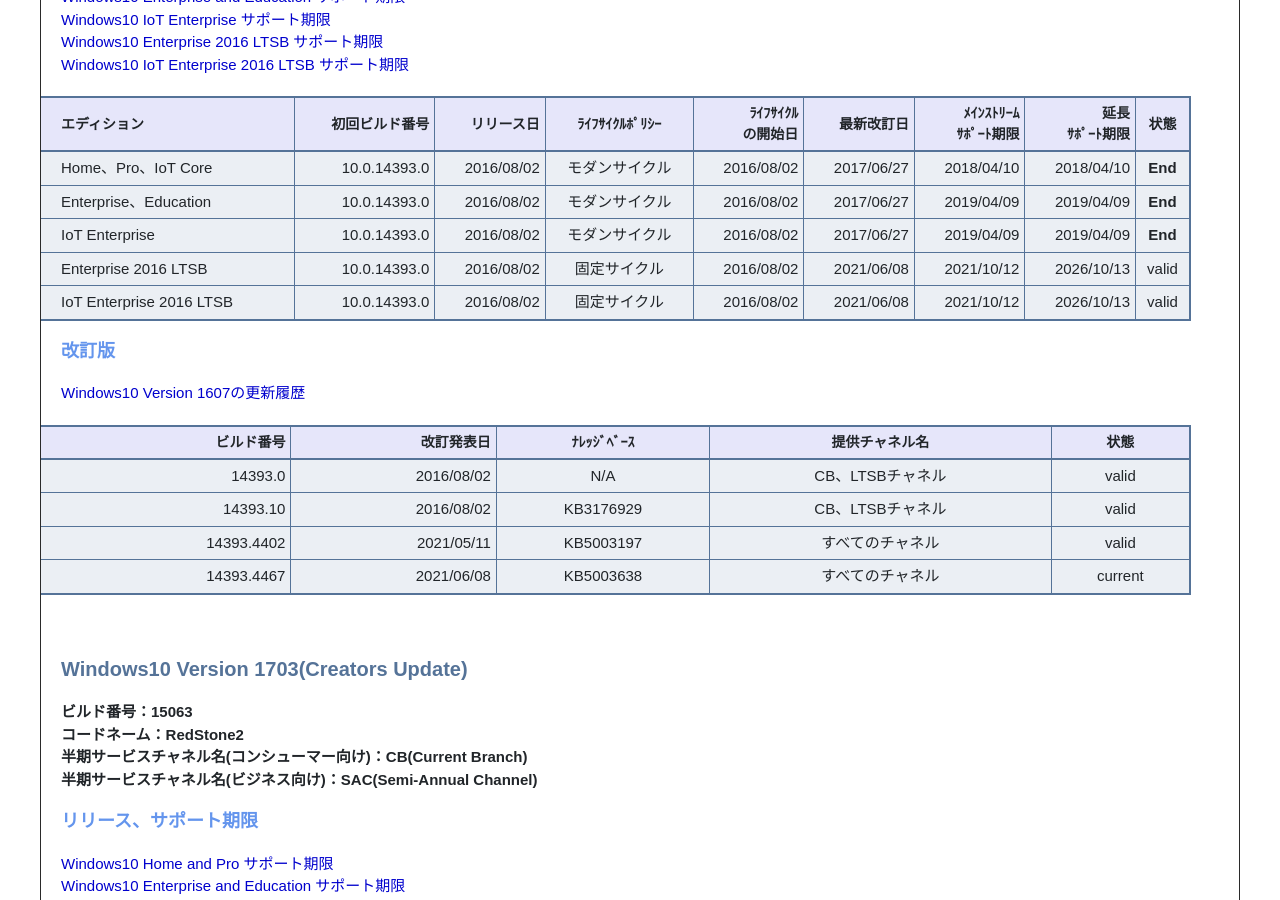
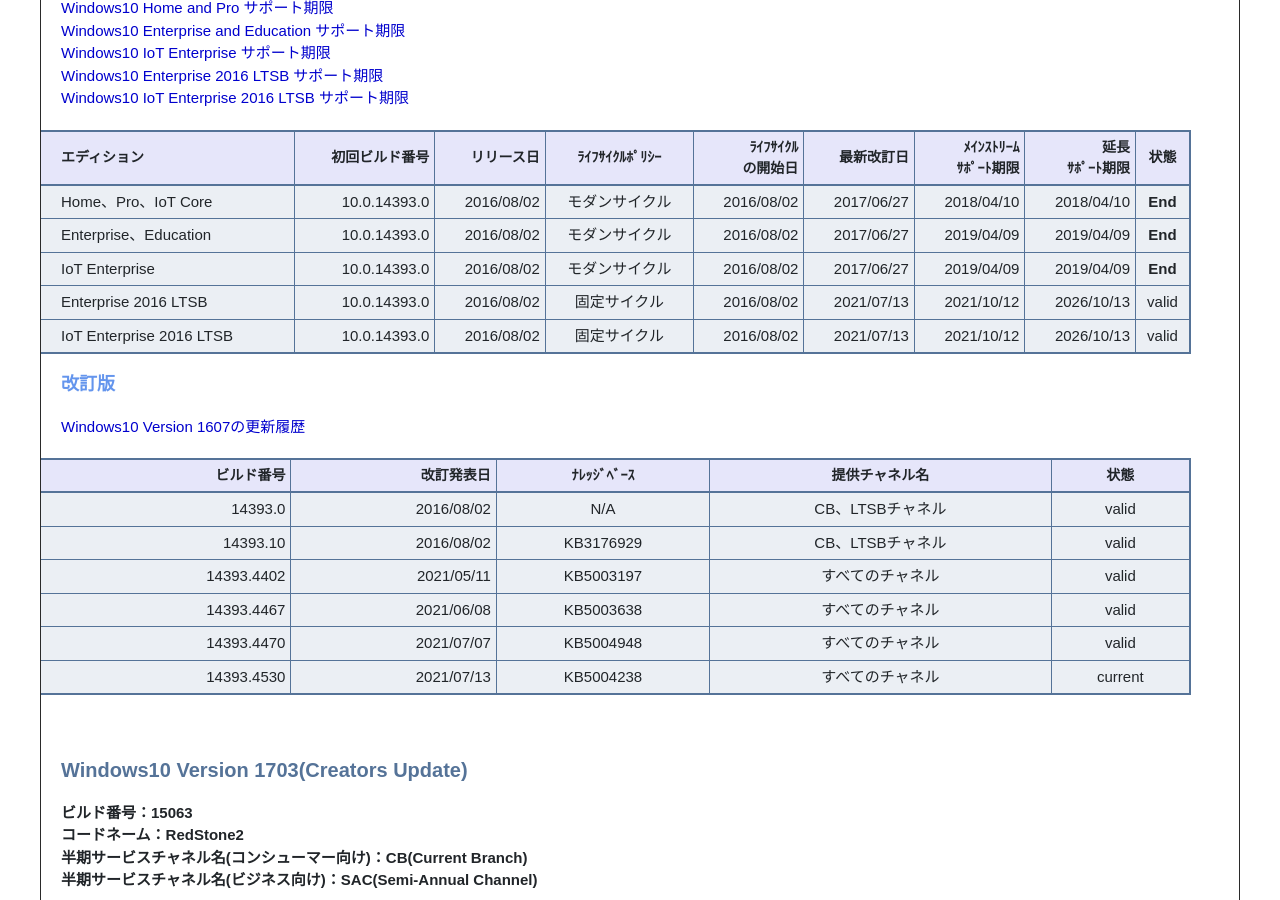
Before and after one commit to fuchu-pheasant01/fuchu-pheasant01.github.io, a Jekyll site: the page built from Contents/Support/MicrosoftOs.md, in a window 1280 px wide and 900 px high, scrolled down 7501 px. Built offline with Jekyll 4.4.1, drawn with Linux system fonts in a browser that asks for light colours; emoji names are drawn with the system emoji font; some of the changed text lies outside the part shown.

Commit message:
Win210714

```diff
--- a/Contents/Support/MicrosoftOs.md
+++ b/Contents/Support/MicrosoftOs.md
@@ -165,8 +165,8 @@ Enterprise LTSCのサポート期限が１０年から５年間へ変更。IoT E
 | エディション           | 初回ビルド番号 | リリース日 | ﾗｲﾌｻｲｸﾙﾎﾟﾘｼｰ | ﾗｲﾌｻｲｸﾙ<br />の開始日 | 最新改訂日 | ﾒｲﾝｽﾄﾘｰﾑ<br />ｻﾎﾟｰﾄ期限 | 延長<br>ｻﾎﾟｰﾄ期限 | 状態 |
 | :--------------------- | -------------: | ---------: |:------------:| ---------: | ---------: | ---------: | ---------: | :-----: |
 |すべての半期チャネル    |10.0.10240.16384| 2015/07/29 |モダンサイクル| 2015/07/29 | 2017/06/27 | 2017/05/09 | 2017/05/09 | **End** |
-|Enterprise 2015 LTSB    |10.0.10240.16384| 2015/07/29 | 固定サイクル | 2015/07/29 | 2021/07/06 | 2020/10/13 | 2025/10/14 |  valid  |
-|IoT Enterprise 2015 LTSB|10.0.10240.16384| 2015/07/29 | 固定サイクル | 2015/07/29 | 2021/07/06 | 2020/10/13 | 2025/10/14 |  valid  |
+|Enterprise 2015 LTSB    |10.0.10240.16384| 2015/07/29 | 固定サイクル | 2015/07/29 | 2021/07/13 | 2020/10/13 | 2025/10/14 |  valid  |
+|IoT Enterprise 2015 LTSB|10.0.10240.16384| 2015/07/29 | 固定サイクル | 2015/07/29 | 2021/07/13 | 2020/10/13 | 2025/10/14 |  valid  |
 
 ##### 改訂版
 [Windows10 Version 1507の更新履歴](https://support.microsoft.com/ja-jp/topic/windows-10-%E3%81%AE%E6%9B%B4%E6%96%B0%E5%B1%A5%E6%AD%B4-93345c32-4ae1-6d1c-f885-6c0b718adf3b)
@@ -177,7 +177,8 @@ Enterprise LTSCのサポート期限が１０年から５年間へ変更。IoT E
 | 10240.17446 | 2017/06/27 | KB4032695 | すべてのチャネル |  valid  |
 | 10240.18932 | 2021/05/11 | KB5003172 |   長期チャネル   |  valid  |
 | 10240.18967 | 2021/06/08 | KB5003687 |   長期チャネル   |  valid  |
-| 10240.18969 | 2021/07/06 | KB5004950 |   長期チャネル   | current |
+| 10240.18969 | 2021/07/06 | KB5004950 |   長期チャネル   |  valid  |
+| 10240.19003 | 2021/07/13 | KB5004249 |   長期チャネル   | current |
 
 <br />
 
@@ -227,8 +228,8 @@ Enterprise LTSCのサポート期限が１０年から５年間へ変更。IoT E
 |Home、Pro、IoT Core     |10.0.14393.0    | 2016/08/02 |モダンサイクル| 2016/08/02 | 2017/06/27 | 2018/04/10 | 2018/04/10 | **End** |
 |Enterprise、Education   |10.0.14393.0    | 2016/08/02 |モダンサイクル| 2016/08/02 | 2017/06/27 | 2019/04/09 | 2019/04/09 | **End** |
 |IoT Enterprise          |10.0.14393.0    | 2016/08/02 |モダンサイクル| 2016/08/02 | 2017/06/27 | 2019/04/09 | 2019/04/09 | **End** |
-|Enterprise 2016 LTSB    |10.0.14393.0    | 2016/08/02 | 固定サイクル | 2016/08/02 | 2021/06/08 | 2021/10/12 | 2026/10/13 |  valid  |
-|IoT Enterprise 2016 LTSB|10.0.14393.0    | 2016/08/02 | 固定サイクル | 2016/08/02 | 2021/06/08 | 2021/10/12 | 2026/10/13 |  valid  |
+|Enterprise 2016 LTSB    |10.0.14393.0    | 2016/08/02 | 固定サイクル | 2016/08/02 | 2021/07/13 | 2021/10/12 | 2026/10/13 |  valid  |
+|IoT Enterprise 2016 LTSB|10.0.14393.0    | 2016/08/02 | 固定サイクル | 2016/08/02 | 2021/07/13 | 2021/10/12 | 2026/10/13 |  valid  |
 
 #### 改訂版
 [Windows10 Version 1607の更新履歴](https://support.microsoft.com/ja-jp/topic/windows-10-%E3%81%8A%E3%82%88%E3%81%B3-windows-server-2016-%E3%81%AE%E6%9B%B4%E6%96%B0%E5%B1%A5%E6%AD%B4-4acfbc84-a290-1b54-536a-1c0430e9f3fd)
@@ -238,7 +239,9 @@ Enterprise LTSCのサポート期限が１０年から５年間へ変更。IoT E
 | 14393.0     | 2016/08/02 | N/A       | CB、LTSBチャネル |  valid  |
 | 14393.10    | 2016/08/02 | KB3176929 | CB、LTSBチャネル |  valid  |
 | 14393.4402  | 2021/05/11 | KB5003197 | すべてのチャネル |  valid  |
-| 14393.4467  | 2021/06/08 | KB5003638 | すべてのチャネル | current |
+| 14393.4467  | 2021/06/08 | KB5003638 | すべてのチャネル |  valid  |
+| 14393.4470  | 2021/07/07 | KB5004948 | すべてのチャネル |  valid  |
+| 14393.4530  | 2021/07/13 | KB5004238 | すべてのチャネル | current |
 
 <br />
 
@@ -348,8 +351,8 @@ Enterprise LTSCのサポート期限が１０年から５年間へ変更。IoT E
 |Home、Pro、IoT Core<br />Pro Education<br />Pro for Workstations|10.0.17763.1    | 2018/11/13 |モダンサイクル| 2018/11/13 | 2021/05/11 | 2020/11/10 | 2020/11/10 | **End** |
 |Enterprise、Education   |10.0.17763.1    | 2018/11/13 |モダンサイクル| 2018/11/13 | 2021/05/11 | 2021/05/11 | 2021/05/11 | **End** |
 |IoT Enterprise          |10.0.17763.1    | 2018/11/13 |モダンサイクル| 2018/11/13 | 2021/05/11 | 2021/05/11 | 2021/05/11 | **End** |
-|Enterprise 2019 LTSC    |10.0.17763.1    | 2018/11/13 | 固定サイクル | 2018/11/13 | 2021/07/06 | 2024/01/09 | 2029/01/09 | current |
-|IoT Enterprise 2019 LTSC|10.0.17763.1    | 2018/11/13 | 固定サイクル | 2018/11/13 | 2021/07/06 | 2024/01/09 | 2029/01/09 | current |
+|Enterprise 2019 LTSC    |10.0.17763.1    | 2018/11/13 | 固定サイクル | 2018/11/13 | 2021/07/13 | 2024/01/09 | 2029/01/09 | current |
+|IoT Enterprise 2019 LTSC|10.0.17763.1    | 2018/11/13 | 固定サイクル | 2018/11/13 | 2021/07/13 | 2024/01/09 | 2029/01/09 | current |
 
 #### 改訂版
 [Windows10 Version 1809の更新履歴](https://support.microsoft.com/ja-jp/topic/windows-10-%E3%81%8A%E3%82%88%E3%81%B3-windows-server-2019-%E3%81%AE%E6%9B%B4%E6%96%B0%E5%B1%A5%E6%AD%B4-725fc2e1-4443-6831-a5ca-51ff5cbcb059)
@@ -364,7 +367,8 @@ Enterprise LTSCのサポート期限が１０年から５年間へ変更。IoT E
 | 17763.1971  | 2021/05/20 | KB5003217 |長期(LTSC)チャネル|  valid  |
 | 17763.1999  | 2021/06/08 | KB5003646 |長期(LTSC)チャネル|  valid  |
 | 17763.2028  | 2021/06/15 | KB5003703 |長期(LTSC)チャネル|  valid  |
-| 17763.2029  | 2021/07/06 | KB5004947 |長期(LTSC)チャネル| current |
+| 17763.2029  | 2021/07/06 | KB5004947 |長期(LTSC)チャネル|  valid  |
+| 17763.2061  | 2021/07/13 | KB5004244 |長期(LTSC)チャネル| current |
 
 <br />
 
@@ -407,8 +411,8 @@ Enterprise LTSCのサポート期限が１０年から５年間へ変更。IoT E
 | エディション       | 初回ビルド番号 | リリース日 | ﾗｲﾌｻｲｸﾙﾎﾟﾘｼｰ | ﾗｲﾌｻｲｸﾙ<br />の開始日 | 最新改訂日 | ﾒｲﾝｽﾄﾘｰﾑ<br />ｻﾎﾟｰﾄ期限 | 延長<br>ｻﾎﾟｰﾄ期限 | 状態 |
 | :----------------- | -------------: | ---------: |:------------:| ---------: | ---------: | ---------: | ---------: | :-----: |
 |Home、Pro<br />Pro Education<br />Pro for Workstations|10.0.18363.476  | 2019/11/12 |モダンサイクル| 2019/11/12 | 2021/06/15 | 2021/05/11 | 2021/05/11 | **End** |
-|Enterprise、Education|18363.476     | 2019/11/12 |モダンサイクル| 2019/11/12 | 2021/07/06 | 2022/05/10 | 2022/05/10 |  valid  |
-|IoT Enterprise      |18363.476     | 2019/11/12 |モダンサイクル| 2019/11/12 | 2021/07/06 | 2022/05/10 | 2022/05/10 |  valid  |
+|Enterprise、Education|18363.476     | 2019/11/12 |モダンサイクル| 2019/11/12 | 2021/07/14 | 2022/05/10 | 2022/05/10 |  valid  |
+|IoT Enterprise      |18363.476     | 2019/11/12 |モダンサイクル| 2019/11/12 | 2021/07/14 | 2022/05/10 | 2022/05/10 |  valid  |
 
 #### 改訂版
 [Windows10 Version 1909の更新履歴](https://support.microsoft.com/ja-jp/topic/windows-10-%E3%81%AE%E6%9B%B4%E6%96%B0%E5%B1%A5%E6%AD%B4-53c270dc-954f-41f7-7ced-488578904dfe)
@@ -419,7 +423,8 @@ Enterprise LTSCのサポート期限が１０年から５年間へ変更。IoT E
 | 18363.1593  | 2021/05/20 | KB5003212 |半期(SAC)チャネル |  valid  |
 | 18363.1621  | 2021/06/08 | KB5003635 |半期(SAC)チャネル |  valid  |
 | 18363.1645  | 2021/06/15 | KB5003698 |半期(SAC)チャネル |  valid  |
-| 18363.1646  | 2021/07/06 | KB5004946 |半期(SAC)チャネル | current |
+| 18363.1646  | 2021/07/06 | KB5004946 |半期(SAC)チャネル |  valid  |
+| 18363.1679  | 2021/07/14 | KB5004245 |半期(SAC)チャネル | current |
 
 <br />
 
@@ -435,9 +440,9 @@ Enterprise LTSCのサポート期限が１０年から５年間へ変更。IoT E
 
 | エディション       | 初回ビルド番号 | リリース日 | ﾗｲﾌｻｲｸﾙﾎﾟﾘｼｰ | ﾗｲﾌｻｲｸﾙ<br />の開始日 | 最新改訂日 | ﾒｲﾝｽﾄﾘｰﾑ<br />ｻﾎﾟｰﾄ期限 | 延長<br>ｻﾎﾟｰﾄ期限 | 状態 |
 | :----------------- | -------------: | ---------: |:------------:| ---------: | ---------: | ---------: | ---------: | :-----: |
-|Home、Pro<br />Pro Education<br />Pro for Workstations|10.0.19041.264  | 2020/05/27 |モダンサイクル| 2020/05/27 | 2021/07/06 | 2021/12/14 | 2021/12/14 |  valid  |
-|Enterprise、Education|19041.264     | 2020/05/27 |モダンサイクル| 2020/05/27 | 2021/07/06 | 2021/12/14 | 2021/12/14 |  valid  |
-|IoT Enterprise      |19041.264     | 2020/05/27 |モダンサイクル| 2020/05/27 | 2021/07/06 | 2021/12/14 | 2021/12/14 |  valid  |
+|Home、Pro<br />Pro Education<br />Pro for Workstations|10.0.19041.264  | 2020/05/27 |モダンサイクル| 2020/05/27 | 2021/07/13 | 2021/12/14 | 2021/12/14 |  valid  |
+|Enterprise、Education|19041.264     | 2020/05/27 |モダンサイクル| 2020/05/27 | 2021/07/13 | 2021/12/14 | 2021/12/14 |  valid  |
+|IoT Enterprise      |19041.264     | 2020/05/27 |モダンサイクル| 2020/05/27 | 2021/07/13 | 2021/12/14 | 2021/12/14 |  valid  |
 
 #### 改訂版
 [Windows10 Version 2004の更新履歴](https://support.microsoft.com/ja-jp/topic/windows-10-%E3%81%AE%E6%9B%B4%E6%96%B0%E5%B1%A5%E6%AD%B4-24ea91f4-36e7-d8fd-0ddb-d79d9d0cdbda)
@@ -451,7 +456,8 @@ Enterprise LTSCのサポート期限が１０年から５年間へ変更。IoT E
 | 19041.1055  | 2021/06/11 | KB5004476 |半期(SAC)チャネル |  valid  |
 | 19041.1081  | 2021/06/21 | KB5003690 |半期(SAC)チャネル |  valid  |
 | 19041.1082  | 2021/06/29 | KB5004760 |半期(SAC)チャネル |  valid  |
-| 19041.1083  | 2021/07/06 | KB5004945 |半期(SAC)チャネル | current |
+| 19041.1083  | 2021/07/06 | KB5004945 |半期(SAC)チャネル |  valid  |
+| 19041.1110  | 2021/07/13 | KB5004237 |半期(SAC)チャネル | current |
 
 <br />
 
@@ -467,8 +473,8 @@ Enterprise LTSCのサポート期限が１０年から５年間へ変更。IoT E
 
 | エディション       | 初回ビルド番号 | リリース日 | ﾗｲﾌｻｲｸﾙﾎﾟﾘｼｰ | ﾗｲﾌｻｲｸﾙ<br />の開始日 | 最新改訂日 | ﾒｲﾝｽﾄﾘｰﾑ<br />ｻﾎﾟｰﾄ期限 | 延長<br>ｻﾎﾟｰﾄ期限 | 状態 |
 | :----------------- | -------------: | ---------: |:------------:| ---------: | ---------: | ---------: | ---------: | :-----: |
-|Home、Pro<br />Pro Education<br />Pro for Workstations| 10.0.19042.572 | 2020/10/20 |モダンサイクル| 2020/10/20 | 2021/07/06 | 2022/05/10 | 2022/05/10 |  valid  |
-|Enterprise<br />Education<br />IoT Enterprise| 10.0.19042.572 | 2020/10/20 |モダンサイクル| 2020/10/20 | 2021/07/06 | 2023/05/09 | 2023/05/09 |  valid  |
+|Home、Pro<br />Pro Education<br />Pro for Workstations| 10.0.19042.572 | 2020/10/20 |モダンサイクル| 2020/10/20 | 2021/07/13 | 2022/05/10 | 2022/05/10 |  valid  |
+|Enterprise<br />Education<br />IoT Enterprise| 10.0.19042.572 | 2020/10/20 |モダンサイクル| 2020/10/20 | 2021/07/13 | 2023/05/09 | 2023/05/09 |  valid  |
 
 #### 改訂版
 [Windows10 Version 20H2の更新履歴](https://support.microsoft.com/ja-jp/topic/windows-10-%E3%81%AE%E6%9B%B4%E6%96%B0%E5%B1%A5%E6%AD%B4-7dd3071a-3906-fa2c-c342-f7f86728a6e3)
@@ -482,7 +488,8 @@ Enterprise LTSCのサポート期限が１０年から５年間へ変更。IoT E
 | 19042.1055 | 2021/06/11 | KB5004476 |半期(SAC)チャネル |  valid  |
 | 19042.1081 | 2021/06/21 | KB5003690 |半期(SAC)チャネル |  valid  |
 | 19042.1082 | 2021/06/29 | KB5004760 |半期(SAC)チャネル |  valid  |
-| 19042.1083 | 2021/07/06 | KB5004945 |半期(SAC)チャネル | current |
+| 19042.1083 | 2021/07/06 | KB5004945 |半期(SAC)チャネル |  valid  |
+| 19042.1110 | 2021/07/13 | KB5004237 |半期(SAC)チャネル | current |
 
 <br />
 
@@ -498,7 +505,7 @@ Enterprise LTSCのサポート期限が１０年から５年間へ変更。IoT E
 
 | エディション       | 初回ビルド番号 | リリース日 | ﾗｲﾌｻｲｸﾙﾎﾟﾘｼｰ | ﾗｲﾌｻｲｸﾙ<br />の開始日 | 最新改訂日 | ﾒｲﾝｽﾄﾘｰﾑ<br />ｻﾎﾟｰﾄ期限 | 延長<br>ｻﾎﾟｰﾄ期限 | 状態 |
 | :----------------- | -------------: | ---------: |:------------:| ---------: | ---------: | ---------: | ---------: | :-----: |
-|すべてのエディション| 10.0.19043.985 | 2021/05/18 |モダンサイクル| 2021/05/18 | 2021/07/06 | 2022/12/13 | 2022/12/13 | current |
+|すべてのエディション| 10.0.19043.985 | 2021/05/18 |モダンサイクル| 2021/05/18 | 2021/07/13 | 2022/12/13 | 2022/12/13 | current |
 
 #### 改訂版
 [Windows10 Version 21H1の更新履歴](https://support.microsoft.com/ja-jp/topic/windows-10-%E3%81%AE%E6%9B%B4%E6%96%B0%E5%B1%A5%E6%AD%B4-1b6aac92-bf01-42b5-b158-f80c6d93eb11)
@@ -511,7 +518,8 @@ Enterprise LTSCのサポート期限が１０年から５年間へ変更。IoT E
 | 19043.1055 | 2021/06/11 | KB5004476 |半期(SAC)チャネル |  valid  |
 | 19043.1081 | 2021/06/21 | KB5003690 |半期(SAC)チャネル |  valid  |
 | 19043.1082 | 2021/06/29 | KB5004760 |半期(SAC)チャネル |  valid  |
-| 19043.1083 | 2021/07/06 | KB5004945 |半期(SAC)チャネル | current |
+| 19043.1083 | 2021/07/06 | KB5004945 |半期(SAC)チャネル |  valid  |
+| 19043.1110 | 2021/07/13 | KB5004237 |半期(SAC)チャネル | current |
 
 <br />
 
```
Also changed, not shown: other parts of Contents/Support/MicrosoftOs.md (+1 -1 lines), Contents/DotNet/DotNetSupport.md (+10 -10 lines), Contents/DotNet/VisualStudioSupport.md (+9 -9 lines), Contents/SqlServer/SqlServerSupport.md (+5 -4 lines).
